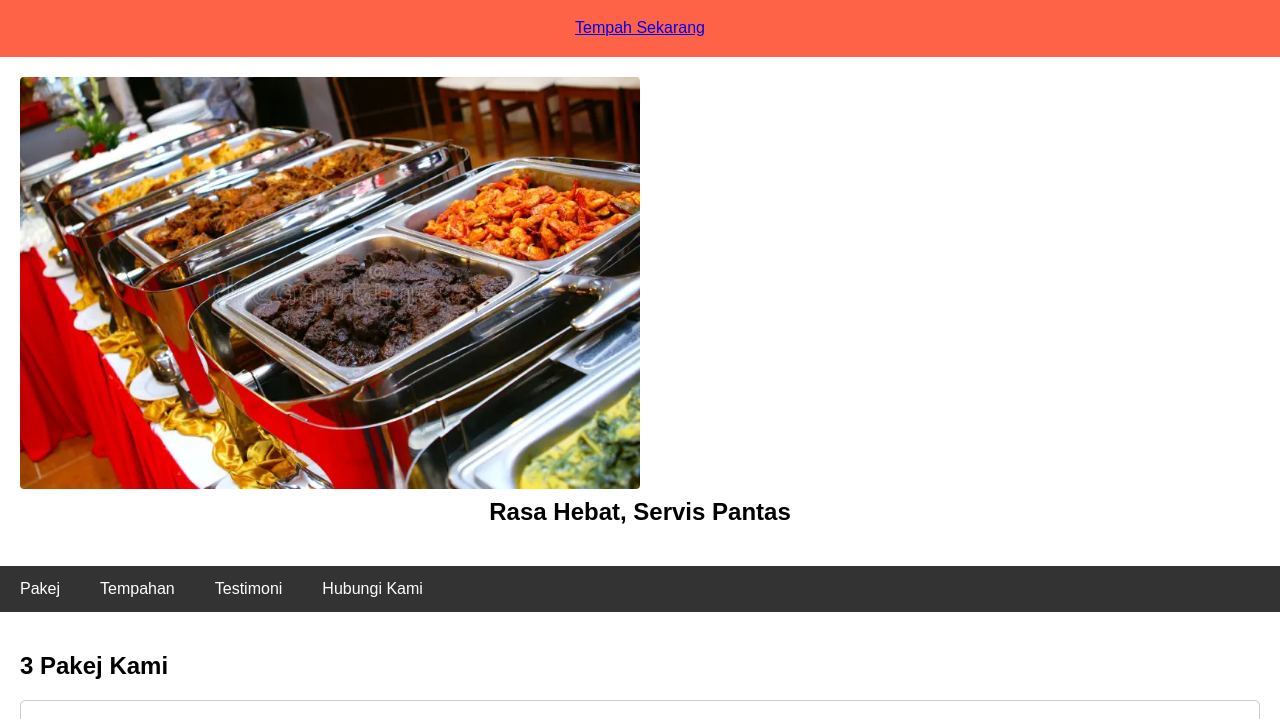
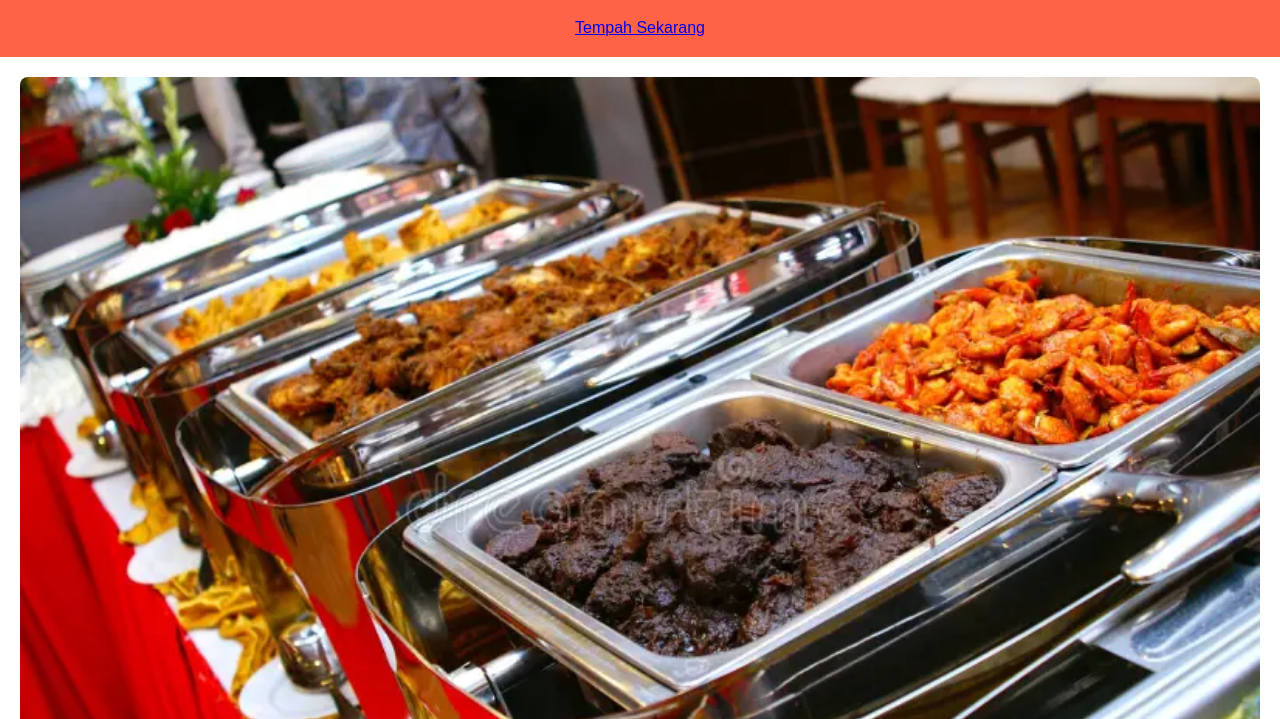
Before and after one commit to lailaqistina4701-dotcom/catering-website, a plain HTML site: page index.html in a window 1280 px wide. Shown: the part 81-800 px from the top of the page. Drawn offline with Linux system fonts and the light colour scheme.

Commit message:
Update index.html
change size

```diff
--- a/index.html
+++ b/index.html
@@ -22,8 +22,8 @@
   <a href="#contact" class="btn">Tempah Sekarang</a>
 </header>
 <section id="hero">
-  <img src="malay-buffet-15700285.webp" alt="Makanan Sedap" style="width:50%; border-radius:4px;">
-  <h2 style="text-align:center; margin-top:5px;">Rasa Hebat, Servis Pantas</h2>
+  <img src="malay-buffet-15700285.webp" alt="Makanan Sedap" style="width:100%; border-radius:8px;">
+  <h2 style="text-align:center; margin-top:10px;">Rasa Hebat, Servis Pantas</h2>
 </section>
 <nav>
 <a href="#packages">Pakej</a>
```
